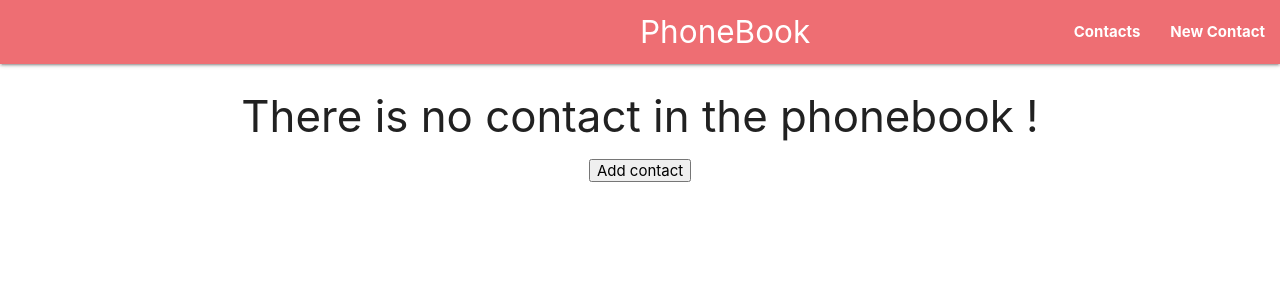
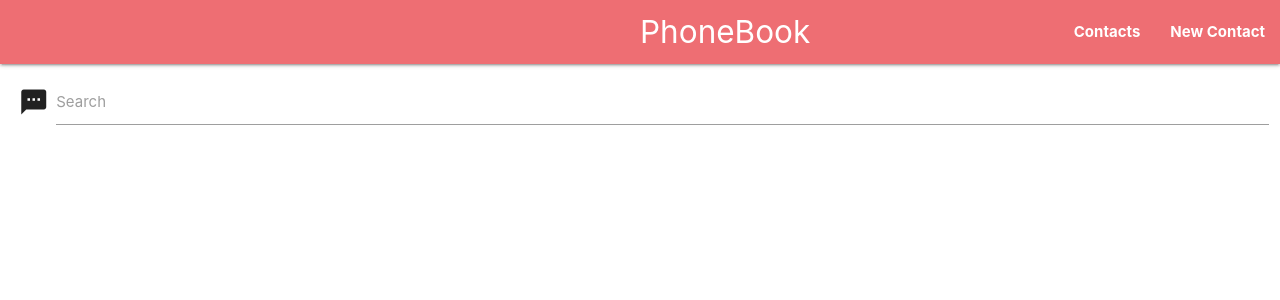
Before and after one commit to quiko/phonebook, a React (Create React App) app in the folder front/: page / in a window 1280 px wide. Shown: the top 300 px of the page. Built offline with nearby package versions, Linux system fonts and the light colour scheme; no server answers.

Commit message:
search bar

```diff
--- a/front/src/components/Contacts/contactItem.js
+++ b/front/src/components/Contacts/contactItem.js
@@ -1,8 +1,32 @@
-import React from "react";
+import React, { useState } from "react";
+import axios from "axios";
+import { deleteUrl } from "../../constants";
 
 
-const ContactItem = ({ data, handleDelete , handleEdit}) => {
-    return (
+
+function ContactItem({props,contacts}) {
+
+let data = contacts
+
+  console.log(data)
+
+  async function handleDelete(id) {
+    try {
+      await axios(deleteUrl+id);
+      let filtredData = data.filter(item => item._id !== id);
+      data = filtredData;
+    } catch (error) {
+      console.log(error);
+    }
+    return data
+  }
+
+  function handleEdit(id) {
+    props.history.push(`/edit/${id}`);
+  }
+
+  return (
+
         data.map(contact => (
             <li key={contact._id} className="collection-item">
               <tr>
@@ -17,7 +41,8 @@ const ContactItem = ({ data, handleDelete , handleEdit}) => {
                 </td>
               </tr>
             </li>
-          ))
+        ))
+
     )
 }
 export default ContactItem;
--- a/front/src/components/Contacts/contactList.js
+++ b/front/src/components/Contacts/contactList.js
@@ -1,50 +1,18 @@
-import React, { useState, useEffect } from "react";
+import React from "react";
 import { withRouter } from "react-router-dom";
-import axios from "axios";
 import ContactItem from "./contactItem";
-import { fetchUrl, deleteUrl } from "../../constants";
+import Navbar from "../Navbar/navbar";
+import { useFetch } from "../Hooks/fetchHook";
+import { fetchUrl} from "../../constants";
 
 function ContactList(props) {
-  const [data, setData] = useState([]);
-
-  useEffect(() => {
-    const fetchData = async () => {
-      const result = await axios(fetchUrl);
-      setData(result.data.contact);
-    };
-    fetchData();
-  }, [props]);
-
-  async function handleDelete(id) {
-    try {
-      await axios(deleteUrl+id);
-      let filtredData = data.filter(item => item._id !== id);
-      setData(filtredData);
-    } catch (error) {
-      console.log(error);
-    }
-  }
-
-  function handleEdit(id) {
-    props.history.push(`/edit/${id}`);
-  }
-
-  return data.length >1 ? (
+  const contacts = useFetch(fetchUrl, []);
+  return (
     <div>
+      <Navbar />
       <ul className="collection">
-        <ContactItem
-          data={data}
-          handleDelete={handleDelete}
-          handleEdit={handleEdit}
-        />
+        <ContactItem contacts={contacts} props={props} />
       </ul>
-    </div>
-  ) : (
-    <div>
-      <h3>There is no contact in the phonebook !</h3>
-      <button onClick={() => props.history.push("/new")}>
-        Add contact
-      </button>
     </div>
   );
 }
--- a/front/src/components/Form/form.js
+++ b/front/src/components/Form/form.js
@@ -1,5 +1,6 @@
 import React, { useState, useEffect } from "react";
 import Navbar from "../Navbar/navbar";
+import Input from "./formInput";
 import useForm from "./formHook";
 import axios from "axios";
 import { addUrl, editUrl } from "../../constants";
@@ -7,13 +8,9 @@ import validate from "./validateForm";
 import "./form.css";
 
 function Form(props) {
-  const {
-    values,
-    setValues,
-    errors,
-    setErrors,
-    handleChange,
-  } = useForm(validate);
+  const { values, setValues, errors, setErrors, handleChange } = useForm(
+    validate
+  );
 
   useEffect(() => {
     if (props.match.params.id) {
@@ -48,12 +45,11 @@ function Form(props) {
 
   const handleSubmit = async event => {
     if (event) event.preventDefault();
-     setErrors(validate(values));
+    setErrors(validate(values));
     const id = props.match.params.id;
     const errors = validate(values);
-    console.log(errors)
     if (!(errors.lastName || errors.firstName || errors.phoneNumber)) {
-    id !== undefined ? await handleEdit(id) : await handleAdd();
+      id !== undefined ? await handleEdit(id) : await handleAdd();
       props.history.push("/");
     }
   };
@@ -61,67 +57,12 @@ function Form(props) {
   return (
     <React.Fragment>
       <Navbar />
-      <div className="row form-wrapper">
-        <form className="col s12" onSubmit={handleSubmit}>
-          <div className="input-field ">
-            <i className="material-icons prefix ">account_circle</i>
-            <input
-              id="icon_prefix"
-              type="text"
-              name="firstName"
-              value={values.firstName || ""}
-              onChange={handleChange}
-            />
-            {errors.firstName && (
-              <span className="invalid " data-error="wrong">
-                {errors.firstName}
-              </span>
-            )}
-            <label class="active" htmlFor="icon_prefix">
-              First Name
-            </label>
-          </div>
-
-          <div className="input-field ">
-            <i className="material-icons prefix">account_circle</i>
-            <input
-              id="icon_prefix"
-              type="text"
-              name="lastName"
-              value={values.lastName || ""}
-              onChange={handleChange}
-            />
-            {errors.lastName && (
-              <span className="invalid " data-error="wrong">
-                {errors.lastName}
-              </span>
-            )}
-            <label className="active" htmlFor="icon_prefix">
-              Last Name
-            </label>
-          </div>
-
-          <div className="input-field ">
-            <i className="material-icons prefix ">phone</i>
-            <input
-              id="icon_telephone"
-              type="tel"
-              name="phoneNumber"
-              value={values.phoneNumber || ""}
-              onChange={handleChange}
-            />
-            {errors.phoneNumber && (
-              <span className=" invalid" data-error="wrong">
-                {errors.phoneNumber}
-              </span>
-            )}
-            <label className="active" htmlFor="icon_telephone ">
-              Telephone
-            </label>
-          </div>
-          <button onClick={handleSubmit}>Submit</button>
-        </form>
-      </div>
+      <Input
+        values={values}
+        handleChange={handleChange}
+        handleSubmit={handleSubmit}
+        errors={errors}
+      />
     </React.Fragment>
   );
 }
--- /dev/null
+++ b/front/src/components/Form/formInput.js
@@ -0,0 +1,70 @@
+import React from 'react'
+
+
+const Input = ({ values, errors, handleChange, handleSubmit }) => {
+    return (
+        <div className="row form-wrapper">
+        <form className="col s12" onSubmit={handleSubmit}>
+          <div className="input-field ">
+            <i className="material-icons prefix ">account_circle</i>
+            <input
+              id="icon_prefix"
+              type="text"
+              name="firstName"
+              value={values.firstName || ""}
+              onChange={handleChange}
+            />
+            {errors.firstName && (
+              <span className="invalid " data-error="wrong">
+                {errors.firstName}
+              </span>
+            )}
+            <label class="active" htmlFor="icon_prefix">
+              First Name
+            </label>
+          </div>
+
+          <div className="input-field ">
+            <i className="material-icons prefix">account_circle</i>
+            <input
+              id="icon_prefix"
+              type="text"
+              name="lastName"
+              value={values.lastName || ""}
+              onChange={handleChange}
+            />
+            {errors.lastName && (
+              <span className="invalid " data-error="wrong">
+                {errors.lastName}
+              </span>
+            )}
+            <label className="active" htmlFor="icon_prefix">
+              Last Name
+            </label>
+          </div>
+
+          <div className="input-field ">
+            <i className="material-icons prefix ">phone</i>
+            <input
+              id="icon_telephone"
+              type="tel"
+              name="phoneNumber"
+              value={values.phoneNumber || ""}
+              onChange={handleChange}
+            />
+            {errors.phoneNumber && (
+              <span className=" invalid" data-error="wrong">
+                {errors.phoneNumber}
+              </span>
+            )}
+            <label className="active" htmlFor="icon_telephone ">
+              Telephone
+            </label>
+          </div>
+          <button onClick={handleSubmit}>Submit</button>
+        </form>
+      </div>
+    )
+
+}
+export default Input
--- a/front/src/components/Home/home.js
+++ b/front/src/components/Home/home.js
@@ -1,13 +1,13 @@
 import React from "react";
 import Navbar from "../Navbar/navbar";
-import ContactList from "../Contacts/contactList";
 import "materialize-css/dist/css/materialize.min.css";
+import SearchBar from "../SearchBar/searchBar";
 
 const Home = props => {
   return (
     <React.Fragment>
       <Navbar />
-      <ContactList/>
+      <SearchBar props={props}/>
     </React.Fragment>
   );
 };
--- /dev/null
+++ b/front/src/components/Hooks/fetchHook.js
@@ -0,0 +1,17 @@
+import { useState, useEffect } from "react";
+import axios from "axios";
+
+
+
+export const useFetch = (url, initialValue) => {
+    const [result, setResult] = useState(initialValue);
+    useEffect(() => {
+        const fetchData = async () => {
+            const result = await axios(url);
+            setResult(result.data.contact);
+        };
+        fetchData();
+
+    }, []);
+    return result
+}
--- a/front/src/components/Navbar/links.jsx
+++ b/front/src/components/Navbar/links.jsx
@@ -7,10 +7,10 @@ const Links = () => {
   return (
     <React.Fragment>
       <li>
-        <NavLink className ="navtext"  to="/">Contacts</NavLink>
+        <NavLink className ="navtext"  to="/list">Contacts</NavLink>
       </li>
       <li>
-        <NavLink className ="navtext"  to="/">New Contact</NavLink>
+        <NavLink className ="navtext"  to="/new">New Contact</NavLink>
       </li>
 
     </React.Fragment>
--- /dev/null
+++ b/front/src/components/SearchBar/searchBar.js
@@ -0,0 +1,52 @@
+import React, { useState } from "react";
+import { useFetch } from "../Hooks/fetchHook";
+import { fetchUrl } from "../../constants";
+import ContactItem from "../Contacts/contactItem";
+
+function SearchBar(props) {
+  const [searchValue, setSearchValue] = useState("");
+  const contacts = useFetch(fetchUrl, []);
+  const [filtred, setFiltred] = useState([]);
+
+  const handleSearchInputChanges = e => {
+    setSearchValue(e.target.value);
+  };
+
+  const searchContact = () => {
+    const filtredContacts = contacts.filter(contact => {
+      return (
+        contact.firstName.toLowerCase().indexOf(searchValue.toLowerCase()) !==
+        -1
+      );
+    });
+    console.log(filtredContacts);
+    setFiltred(filtredContacts);
+  };
+
+  return (
+    <div class="row">
+      <div class="col s12">
+        <div class="row">
+          <div class="input-field col s12">
+            <i class="material-icons prefix">textsms</i>
+            <input
+              type="text"
+              id="autocomplete-input"
+              className="autocomplete"
+              value={searchValue}
+              onChange={e => handleSearchInputChanges(e)}
+              onKeyDown={searchContact}
+            />
+            <label htmlFor="autocomplete-input">Search</label>
+          </div>
+        </div>
+        {filtred && filtred.length > 0 ? (
+          <ul className="collection">
+            <ContactItem contacts={filtred} props={props.props}/>
+          </ul>
+        ) : null}
+      </div>
+    </div>
+  );
+}
+export default SearchBar;
```
Also changed, not shown: front/src/components/SearchBar/searchBar.jsx (deleted).
